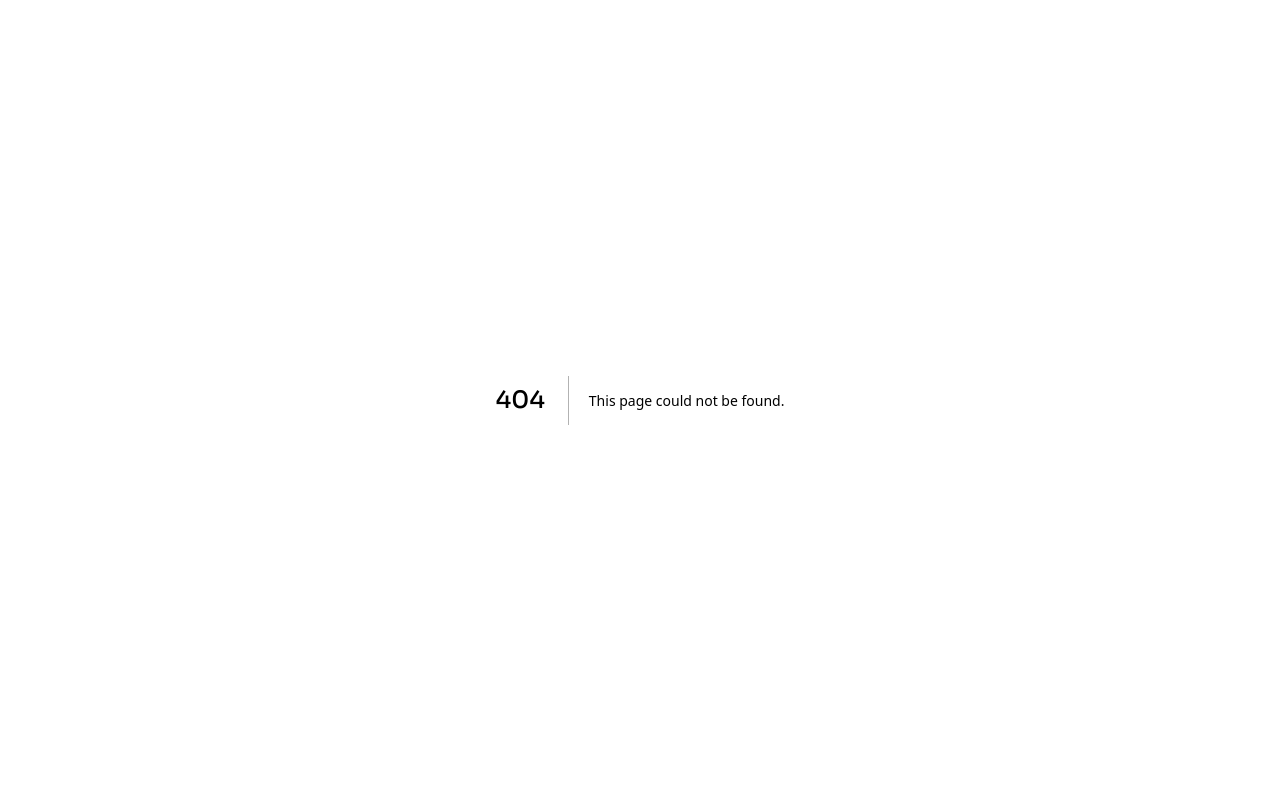
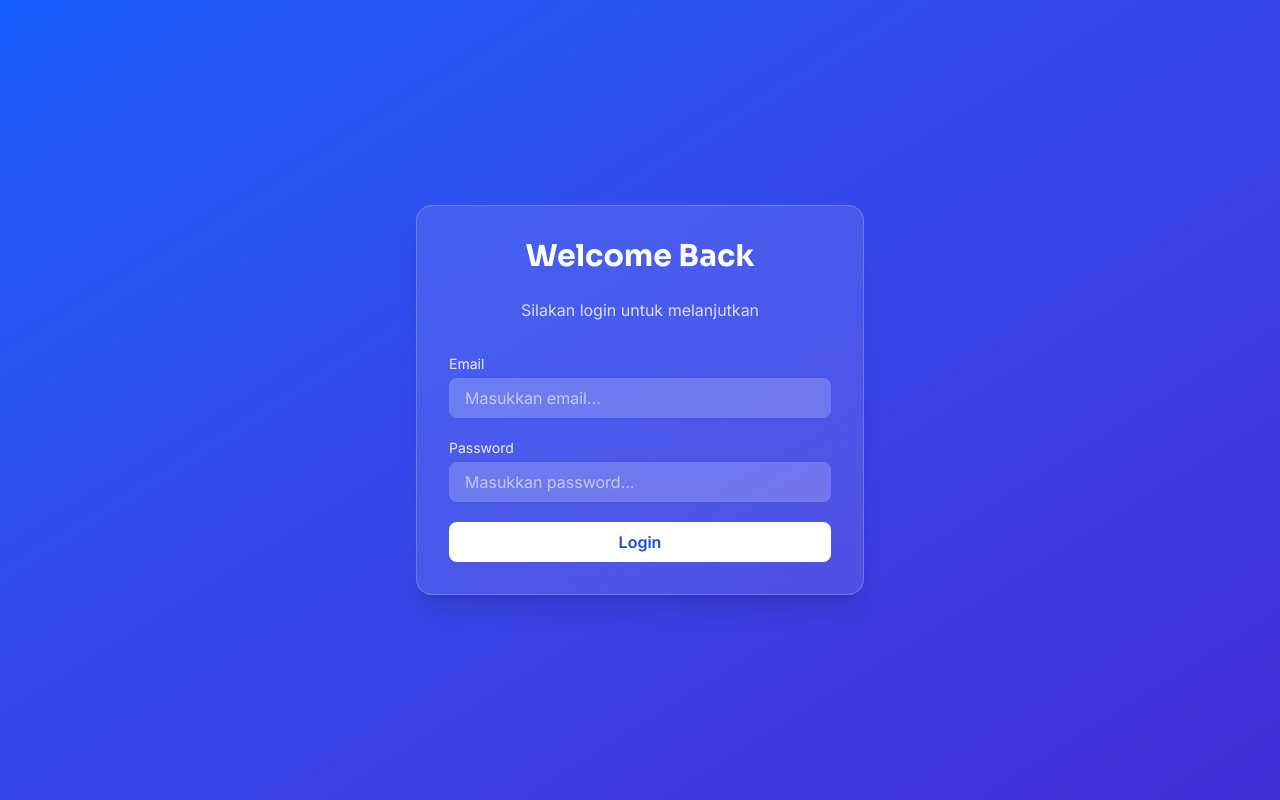
Before and after one commit to ardianrachman12/streaming-next, a Next.js app: page /login in a window 1280 px wide. Before the commit this address had no page. Built offline with nearby package versions, Linux system fonts and the light colour scheme; no server answers.

Commit message:
update middleware and auth

```diff
--- a/app/(movies)/layout.tsx
+++ b/app/(movies)/layout.tsx
@@ -5,6 +5,7 @@ import ".././globals.css";
 import Navbar from "../components/utilities/Navbar/Navbar";
 import Footer from "../components/utilities/Footer/Footer";
 import ProgressProvider from "../provider";
+// import { AuthProvider } from "../../context/AuthContext";
 
 const geistSans = Geist({
   variable: "--font-geist-sans",
@@ -39,7 +40,9 @@ export default function MoviesLayout({
       <body className={inter.className} style={{ minHeight: "100vh" }}>
         <ProgressProvider />
         <Navbar />
-        <div className="">{children}</div>
+        <div className="">
+          {children}
+        </div>
         <Footer />
       </body>
     </html>
--- a/app/components/utilities/Navbar/Navbar.jsx
+++ b/app/components/utilities/Navbar/Navbar.jsx
@@ -3,6 +3,7 @@
 import { useState } from "react";
 import Image from "next/image";
 import Link from "next/link";
+import NavbarUserMenu from "../Navbar/NavbarUserMenu";
 
 const Navbar = () => {
   const [isOpen, setIsOpen] = useState(false);
@@ -54,6 +55,7 @@ const Navbar = () => {
               Search
             </h2>
           </Link>
+          <NavbarUserMenu />
 
           {/* Hamburger Icon */}
           <button
--- /dev/null
+++ b/app/components/utilities/Navbar/NavbarUserMenu.jsx
@@ -0,0 +1,93 @@
+"use client";
+
+import { useState } from "react";
+import { useRouter } from "next/navigation";
+import { useAuth } from "../../../../context/AuthContext";
+import { logout as logoutApi } from "../../../../services/auth";
+
+export default function NavbarUserMenu() {
+  const { user, setUser, loading } = useAuth();
+  const router = useRouter();
+
+  const [open, setOpen] = useState(false);
+
+  const handleLogout = async () => {
+    try {
+      await logoutApi(); // call API logout laravel
+    } catch (e) {
+      console.log("Logout error (ignored)", e);
+    }
+
+    setUser(null);
+    router.push("/login");
+  };
+
+  if (loading) {
+    return (
+      <div className="text-white/70 text-sm animate-pulse">Checking...</div>
+    );
+  }
+
+  const isLoggedIn = !!user;
+
+  return (
+    <div className="relative">
+      {/* BUTTON */}
+      <button
+        onClick={() => setOpen(!open)}
+        className="flex items-center gap-2 px-3 py-1.5 bg-white/10 text-white rounded-lg hover:bg-white/20 transition"
+      >
+        {isLoggedIn ? (
+          <>
+            <span className="font-semibold">{user.name}</span>
+            <span>▾</span>
+          </>
+        ) : (
+          <>
+            <span>Guest</span>
+            <span>▾</span>
+          </>
+        )}
+      </button>
+
+      {/* DROPDOWN */}
+      {open && (
+        <div className="absolute right-0 mt-2 w-40 bg-white text-gray-800 shadow-lg rounded-lg overflow-hidden border border-gray-200 z-50">
+          {isLoggedIn ? (
+            <>
+              {/* <button
+                onClick={() => router.push("/dashboard")}
+                className="w-full text-left px-4 py-2 hover:bg-gray-100"
+              >
+                Dashboard
+              </button> */}
+
+              <button
+                onClick={handleLogout}
+                className="w-full text-left px-4 py-2 hover:bg-red-100 text-red-600"
+              >
+                Logout
+              </button>
+            </>
+          ) : (
+            <>
+              <button
+                onClick={() => router.push("/login")}
+                className="w-full text-left px-4 py-2 hover:bg-gray-100"
+              >
+                Login
+              </button>
+
+              <button
+                onClick={() => router.push("/register")}
+                className="w-full text-left px-4 py-2 hover:bg-gray-100"
+              >
+                Register
+              </button>
+            </>
+          )}
+        </div>
+      )}
+    </div>
+  );
+}
--- /dev/null
+++ b/app/dashboard/page.jsx
@@ -0,0 +1,16 @@
+"use client";
+
+import { useAuth } from "../../context/AuthContext";
+
+export default function Dashboard() {
+  const { user, loading } = useAuth();
+
+  if (loading) return <p>Loading...</p>;
+
+  return (
+    <div>
+      <h1>Welcome {user?.name}</h1>
+      <p>Role: {user?.role}</p>
+    </div>
+  );
+}
--- a/app/layout.tsx
+++ b/app/layout.tsx
@@ -5,6 +5,7 @@ import Navbar from "./components/utilities/Navbar/Navbar";
 import "./globals.css";
 import Footer from "./components/utilities/Footer/Footer";
 import ProgressProvider from "./provider";
+import { AuthProvider } from "../context/AuthContext";
 
 const geistSans = Geist({
   variable: "--font-geist-sans",
@@ -38,7 +39,9 @@ export default function RootLayout({
     <html lang="en">
       <body className={inter.className} style={{ minHeight: "100vh" }}>
         <ProgressProvider />
-        <div className="">{children}</div>
+        <div className="">
+          <AuthProvider>{children}</AuthProvider>
+        </div>
       </body>
     </html>
   );
--- /dev/null
+++ b/app/login/page.jsx
@@ -0,0 +1,88 @@
+"use client";
+
+import { useState } from "react";
+import { useRouter } from "next/navigation";
+import { login } from "../../services/auth";
+import { useAuth } from "../../context/AuthContext";
+
+export default function LoginPage() {
+  const router = useRouter();
+  const { setUser } = useAuth();
+
+  const [form, setForm] = useState({ email: "", password: "" });
+  const [error, setError] = useState("");
+  const [loading, setLoading] = useState(false); // <-- loading state
+
+  const handleSubmit = async (e) => {
+    e.preventDefault();
+    setLoading(true);
+    setError("");
+
+    try {
+      const { token, user } = await login(form.email, form.password);
+
+      setUser(user);
+      router.push("/v2");
+    } catch (err) {
+      setError(
+        err.response?.data?.message || "Login gagal, periksa email & password"
+      );
+    } finally {
+      setLoading(false); // <-- stop spinner
+    }
+  };
+
+  return (
+    <div className="min-h-screen flex items-center justify-center bg-gradient-to-br from-blue-600 to-indigo-700 px-4">
+      <div className="w-full max-w-md bg-white/10 backdrop-blur-md p-8 rounded-2xl shadow-xl border border-white/20">
+        <h1 className="text-3xl font-bold text-white text-center mb-6">
+          Welcome Back
+        </h1>
+        <p className="text-white/80 text-center mb-8">
+          Silakan login untuk melanjutkan
+        </p>
+
+        {error && (
+          <div className="bg-red-500/20 text-red-200 px-4 py-2 rounded-lg mb-4 text-sm">
+            {error}
+          </div>
+        )}
+
+        <form onSubmit={handleSubmit} className="space-y-5">
+          <div>
+            <label className="text-white/90 text-sm mb-1 block">Email</label>
+            <input
+              type="email"
+              placeholder="Masukkan email..."
+              value={form.email}
+              onChange={(e) => setForm({ ...form, email: e.target.value })}
+              className="w-full px-4 py-2 rounded-lg bg-white/20 text-white placeholder-white/60 focus:ring-2 focus:ring-white focus:outline-none"
+            />
+          </div>
+
+          <div>
+            <label className="text-white/90 text-sm mb-1 block">Password</label>
+            <input
+              type="password"
+              placeholder="Masukkan password..."
+              value={form.password}
+              onChange={(e) => setForm({ ...form, password: e.target.value })}
+              className="w-full px-4 py-2 rounded-lg bg-white/20 text-white placeholder-white/60 focus:ring-2 focus:ring-white focus:outline-none"
+            />
+          </div>
+
+          <button
+            type="submit"
+            disabled={loading} // <-- disable button saat loading
+            className="w-full bg-white text-blue-700 font-semibold py-2 rounded-lg hover:bg-gray-200 transition-all duration-200 disabled:opacity-60 disabled:cursor-not-allowed flex items-center justify-center gap-2"
+          >
+            {loading && (
+              <span className="animate-spin h-5 w-5 border-2 border-blue-700 border-t-transparent rounded-full"></span>
+            )}
+            {loading ? "Processing..." : "Login"}
+          </button>
+        </form>
+      </div>
+    </div>
+  );
+}
--- /dev/null
+++ b/context/AuthContext.jsx
@@ -0,0 +1,36 @@
+"use client";
+
+import { createContext, useContext, useEffect, useState } from "react";
+import { getUser } from "../services/auth";
+
+const AuthContext = createContext(null);
+
+export function AuthProvider({ children }) {
+  const [user, setUser] = useState(null);
+  const [loading, setLoading] = useState(true);
+
+  // Ambil user saat reload page
+  useEffect(() => {
+    const token = localStorage.getItem("token");
+
+    if (!token) {
+      setLoading(false);
+      return;
+    }
+
+    getUser()
+      .then((u) => setUser(u))
+      .catch(console.error)
+      .finally(() => setLoading(false));
+  }, []);
+
+  return (
+    <AuthContext.Provider value={{ user, setUser, loading }}>
+      {children}
+    </AuthContext.Provider>
+  );
+}
+
+export function useAuth() {
+  return useContext(AuthContext);
+}
--- /dev/null
+++ b/lib/axiosClient.js
@@ -0,0 +1,24 @@
+// lib/axiosClient.js
+
+import axios from 'axios';
+
+const axiosClient = axios.create({
+    baseURL: `${process.env.NEXT_PUBLIC_BACKEND_URL}`,
+    headers: {
+        Accept: "application/json",
+        "Content-Type": "application/json",
+    },
+});
+
+// INTERCEPTOR: Menambahkan Bearer Token ke setiap permintaan
+axiosClient.interceptors.request.use(config => {
+    const token = typeof window !== "undefined" ? localStorage.getItem("token") : null;
+
+    if (token) {
+        config.headers.Authorization = `Bearer ${token}`;
+    }
+
+    return config;
+});
+
+export default axiosClient;
--- /dev/null
+++ b/middleware.js
@@ -0,0 +1,35 @@
+import { NextResponse } from "next/server";
+
+export function middleware(request) {
+    const token = request.cookies.get("token")?.value;
+    const pathname = request.nextUrl.pathname;
+
+    const authPages = ["/login", "/register"];
+    const protectedPages = ["/dashboard", "/v2"];
+
+    // Jika SUDAH LOGIN → cegah akses login/register
+    const isAuthPage = authPages.some((route) => pathname.startsWith(route));
+    if (token && isAuthPage) {
+        return NextResponse.redirect(new URL("/v2", request.url));
+    }
+
+    // Jika BELUM LOGIN → cegah akses dashboard
+    const isProtected = protectedPages.some((route) =>
+        pathname.startsWith(route)
+    );
+    if (!token && isProtected) {
+        return NextResponse.redirect(new URL("/login", request.url));
+    }
+
+    return NextResponse.next();
+}
+
+export const config = {
+    matcher: [
+        "/login",
+        "/register",
+        "/dashboard",
+        "/dashboard/:path*",
+        "/v2/:path*"
+    ],
+};
--- a/package.json
+++ b/package.json
@@ -9,6 +9,8 @@
     "lint": "next lint"
   },
   "dependencies": {
+    "axios": "^1.13.2",
+    "js-cookie": "^3.0.5",
     "lucide-react": "^0.539.0",
     "next": "15.4.6",
     "next-nprogress-bar": "^2.4.7",
--- /dev/null
+++ b/services/auth.js
@@ -0,0 +1,42 @@
+"use client";
+
+import Cookies from "js-cookie";
+import axiosClient from "../lib/axiosClient";
+
+export async function login(email, password) {
+    const res = await axiosClient.post("/api/login", { email, password });
+
+    const { token, user } = res.data;
+
+    // simpan token
+    localStorage.setItem("token", token);
+    localStorage.setItem("name", user.name);
+    Cookies.set("token", token, { expires: 7 });
+    Cookies.set("name", user.name);
+
+    return { token, user };
+}
+
+export async function register(payload) {
+    return await axiosClient.post("/api/register", payload);
+}
+
+export async function logout() {
+    await axiosClient.post("/api/logout");
+
+    localStorage.removeItem("token");
+    localStorage.removeItem("name");
+    Cookies.remove("token");
+    Cookies.remove("name");
+}
+
+export async function getUser() {
+    const res = await axiosClient.get("/api/me");
+    const user = res.data;
+
+    // kalau mau simpan
+    localStorage.setItem("name", user.name);
+    // Cookies.set("name", user.name);
+
+    return user;
+}
```
Also changed, not shown: 1 other file (tests, documents, lock files or other folders).
